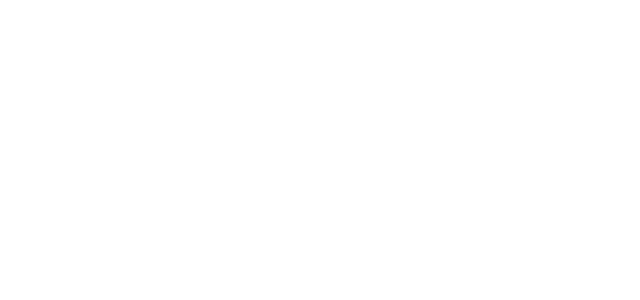
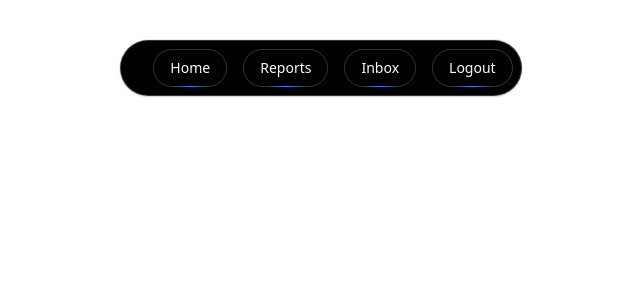
Before and after one commit to Vedant5751/Amrit, a React (Vite) app: page /patientreport in a window 1280 px wide. Before the commit this address had no page. Shown: the top 300 px of the page, without its empty margins (319-959 px from the left). Built offline with nearby package versions, Linux system fonts and the light colour scheme.

Commit message:
Patient Report Page

```diff
--- a/src/App.jsx
+++ b/src/App.jsx
@@ -12,6 +12,7 @@
 import Inbox from "./pages/Inbox";
 import PatientInbox from "./pages/PatientInbox";
 import DocProfile from "./pages/DocProfile";
+import PatientReport from "./pages/PatientReport";
 
 function App() {
 
@@ -30,6 +31,7 @@
           <Route path="/calendar" element={<Calendar />} />
           <Route path="/inbox" element={<Inbox />} />
           <Route path="/patientinbox" element={<PatientInbox />} />
+          <Route path="/patientreport" element={<PatientReport />} />
           <Route path="/docprofile" element={<DocProfile />} />
         </Routes>
       </Router>
--- /dev/null
+++ b/src/pages/PatientReport.jsx
@@ -0,0 +1,10 @@
+import React from "react";
+import { FloatingNavDemo } from "../components/PatientNav";
+
+export default function PatientReport() {
+  return (
+    <div>
+      <FloatingNavDemo />
+    </div>
+  );
+}
```
